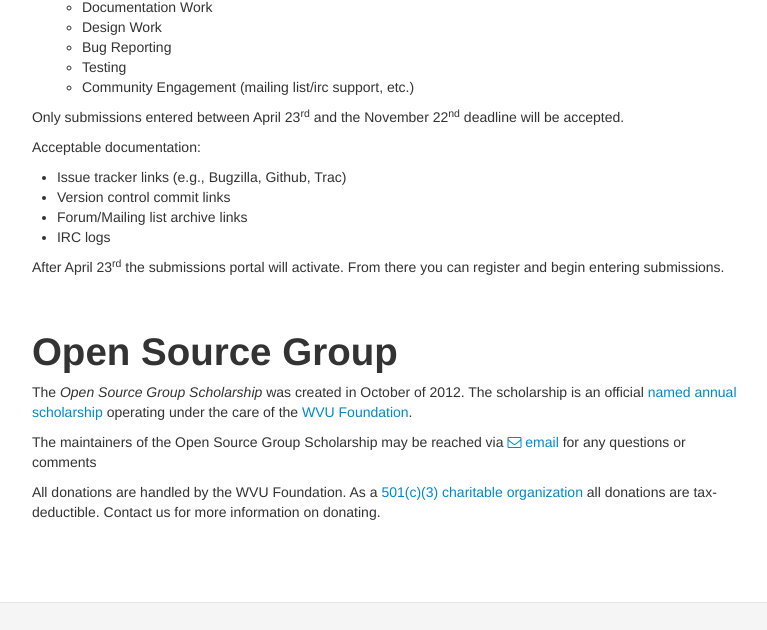
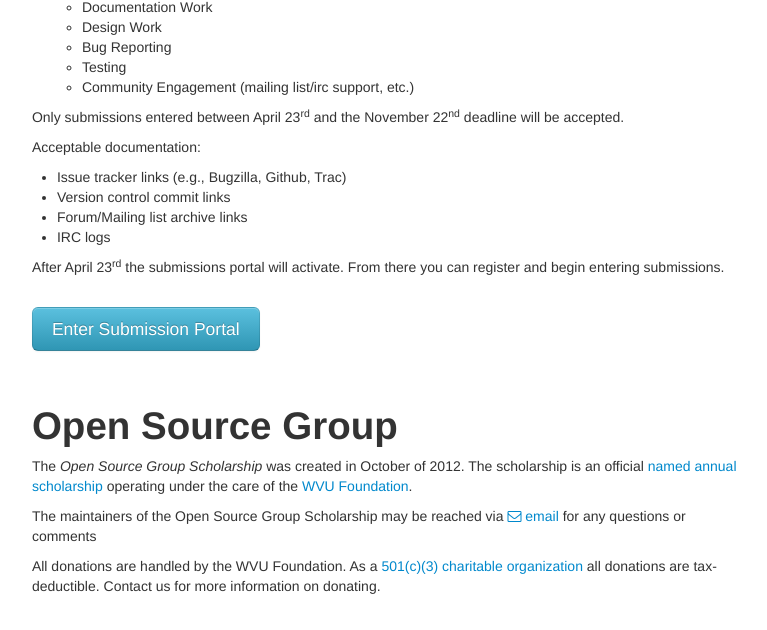
Before and after one commit to OpenSourceScholars/opensourcescholars, a plain HTML site: page index.html in a window 1280 px wide. Shown: the part 972-1602 px from the top of the page, without its empty margins (306-1073 px from the left). Drawn offline with nearby package versions, Linux system fonts and the light colour scheme.

Commit message:
Fixing a known issue with portal link.

```diff
--- a/header.html
+++ b/header.html
@@ -11,7 +11,7 @@
 	  <li class="divider-vertical"></li>
           <li><a href="#opensourcegroup">Open Source Group</a></li>
 	  <li class="divider-vertical"></li>
-	  <!-- <li><a href="http://portal.opensourcescholars.org/">Submission Portal</a></li> -->
+	  <a href="http://portal.opensourcescholars.org/">Submission Portal</a></li>
 	  <!-- <li class="divider-vertical"></li> -->
         </ul>
       </div>
--- a/index.html
+++ b/index.html
@@ -166,10 +166,10 @@
 	    submissions.
 	  </p>
 
-	  <!-- <p> -->
-	  <!--   <br> -->
-	  <!--   <a href="http://portal.opensourcescholars.org/" class="btn btn-info btn-large">Enter Submission Portal</a> -->
-	  <!-- </p> -->
+	  <p>
+	    <br>
+	    <a href="http://portal.opensourcescholars.org/" class="btn btn-info btn-large">Enter Submission Portal</a>
+	  </p>
 
 
           <!-- ###################################### -->
```
